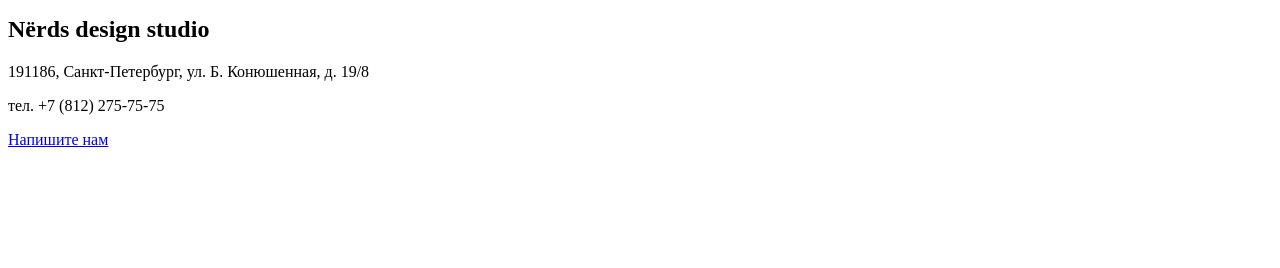
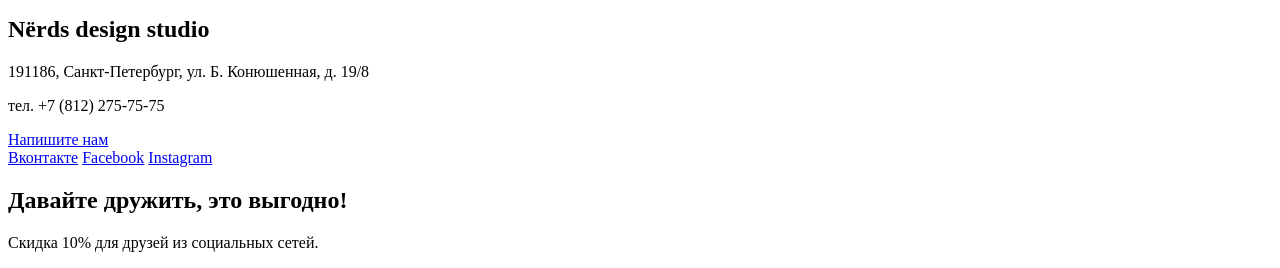
Before and after one commit to MammaSonnim/Nerds, a plain HTML site: page index.html in a window 1280 px wide. Shown: the part 1228-1496 px from the top of the page. Before the commit the page ends 1385 px from the top, so only its background shows below. Drawn offline with Linux system fonts and the light colour scheme.

Commit message:
iss01 markup purpose

```diff
--- a/index.html
+++ b/index.html
@@ -117,8 +117,15 @@
       <div id="map" class="y-map"></div>
     </section>
     <div class="wrapper">
-      <section class="social"></section>
-      <section class="purpose"></section>
+      <section class="socials">
+        <a href="#" class="social">Вконтакте</a>
+        <a href="#" class="social">Facebook</a>
+        <a href="#" class="social">Instagram</a>
+      </section>
+      <section class="purpose">
+        <h1 class="purpose__title">Давайте дружить, это выгодно!</h1>
+        <p class="purpose__text">Скидка 10% для друзей из социальных сетей.</p>
+      </section>
     </div>
   </footer>
   <section class="modal modal__contact"></section>
```
